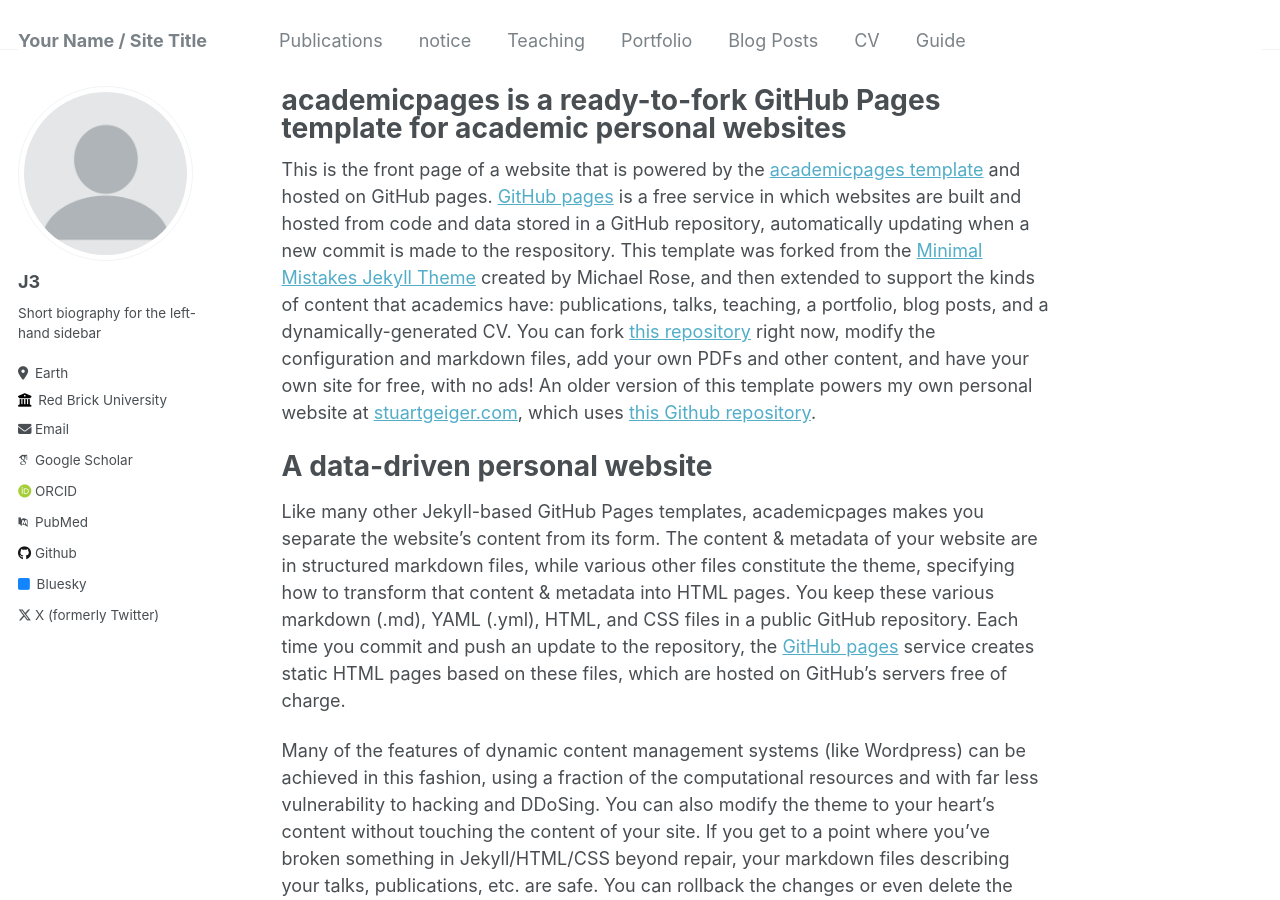
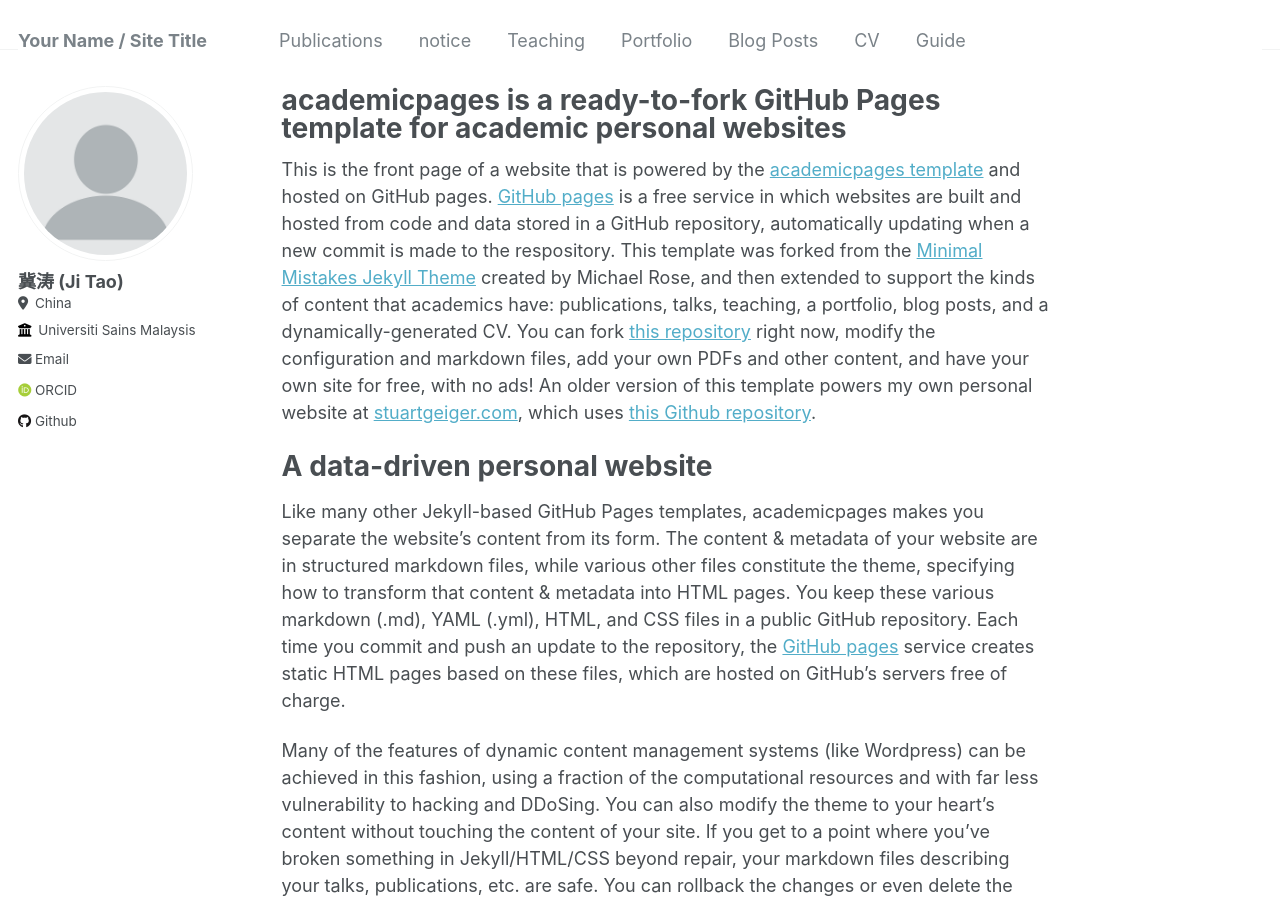
Before and after one commit to JTNight/JTNight.github.io, a Jekyll site: the page built from _pages/about.md, in a window 1280 px wide and 900 px high. Built offline with Jekyll 4.4.1, drawn with Linux system fonts in a browser that asks for light colours; some web fonts are replaced.

```diff
--- a/_config.yml
+++ b/_config.yml
@@ -22,32 +22,32 @@ repository               : "JTNight/jtnight.github.io"
 author:
   # Biographic information
   avatar           : "profile.png"
-  name             : "J3"
+  name             : "冀涛 (Ji Tao)"
   pronouns         : # example: "she/her"
-  bio              : "Short biography for the left-hand sidebar"
-  location         : "Earth"
-  employer         : "Red Brick University"
+  bio              :
+  location         : "China"
+  employer         : "Universiti Sains Malaysis"
   uri              : # URL
-  email            : "none@example.org"
+  email            : "jtao8668@gmail.com"
 
   # Academic websites
   arxiv            : # URL - Update with the correct link to your profile
-  googlescholar    : "https://scholar.google.com/citations?user=PS_CX0AAAAAJ"
+  googlescholar    : # URL
   impactstory      : # URL
-  orcid            : "http://orcid.org/yourorcidurl"
-  pubmed           : "https://www.ncbi.nlm.nih.gov/pubmed/?term=john+snow"
+  orcid            : "https://orcid.org/0000-0001-5541-302X"
+  pubmed           : # URL
   researchgate     : # URL
 
   # Repositories and software development
   bitbucket        : # Username - Update with your username on the site
   codepen          : # Username
   dribbble         : # Username
-  github           : "academicpages"
+  github           : "JTNight"
   kaggle           : # Username
   stackoverflow    : # User number or user number and name (i.e., use "1" or "1/jeff-atwood")
 
   # Social media
-  bluesky          : "bsky.app" # Replace this with you Bluesky username
+  bluesky          : # Replace this with you Bluesky username
   facebook         : # Username
   flickr           : # Username
   foursquare       : # Username
@@ -64,7 +64,7 @@ author:
   steam            : # Username
   telegram         : # URL
   tumblr           : # Username
-  twitter          : "UniofOxford"  # Replace this with your X / Twitter handle
+  twitter          : # Replace this with your X / Twitter handle
   vine             : # Username
   weibo            : # Username
   wikipedia        : # Username
```
